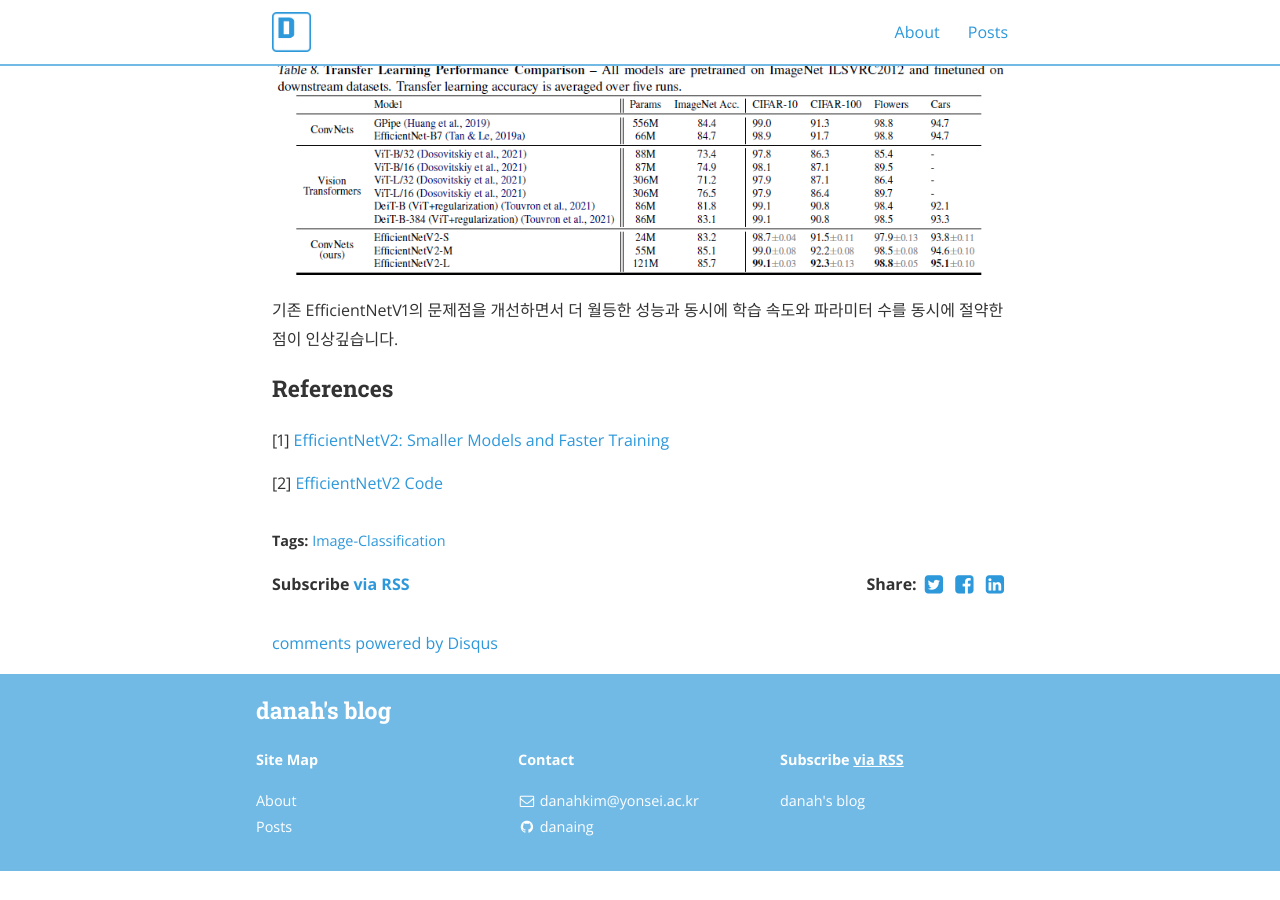
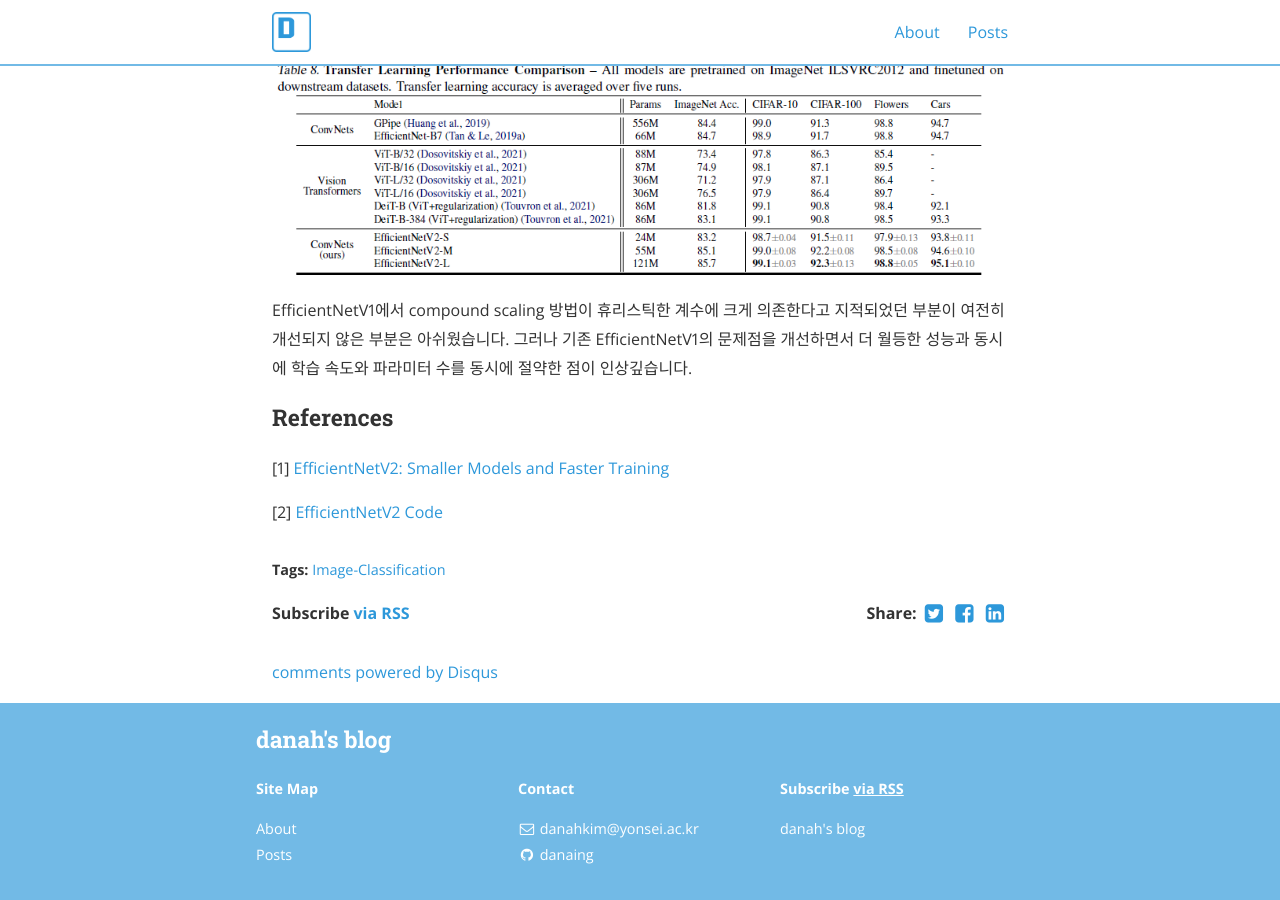
Before and after one commit to danaing/danaing.github.io-old.ver, a Jekyll site: the page built from _posts/2021-09-15-efficientnetv2.md, in a window 1280 px wide and 900 px high, scrolled down 7230 px. Built offline with Jekyll 4.4.1, drawn with Linux system fonts in a browser that asks for light colours; nearby versions of some CDN libraries; comment, search, counter and statistics services are not loaded; before the commit the page ends 8101 px from its top, so only the background shows below that.

Commit message:
Update 2021-09-15-efficientnetv2.md

```diff
--- a/_posts/2021-09-15-efficientnetv2.md
+++ b/_posts/2021-09-15-efficientnetv2.md
@@ -143,7 +143,7 @@ Figure 5를 보면 동일 파라미터 수와 FLOPS수에서 기존 ConvNet보
 
 <img src="\assets\images\EfficientNetV2\10.png" />
 
-기존 EfficientNetV1의 문제점을 개선하면서 더 월등한 성능과 동시에 학습 속도와 파라미터 수를 동시에 절약한 점이 인상깊습니다.
+EfficientNetV1에서 compound scaling 방법이 휴리스틱한 계수에 크게 의존한다고 지적되었던 부분이 여전히 개선되지 않은 부분은 아쉬웠습니다. 그러나 기존 EfficientNetV1의 문제점을 개선하면서 더 월등한 성능과 동시에 학습 속도와 파라미터 수를 동시에 절약한 점이 인상깊습니다.
 
 
 
```
